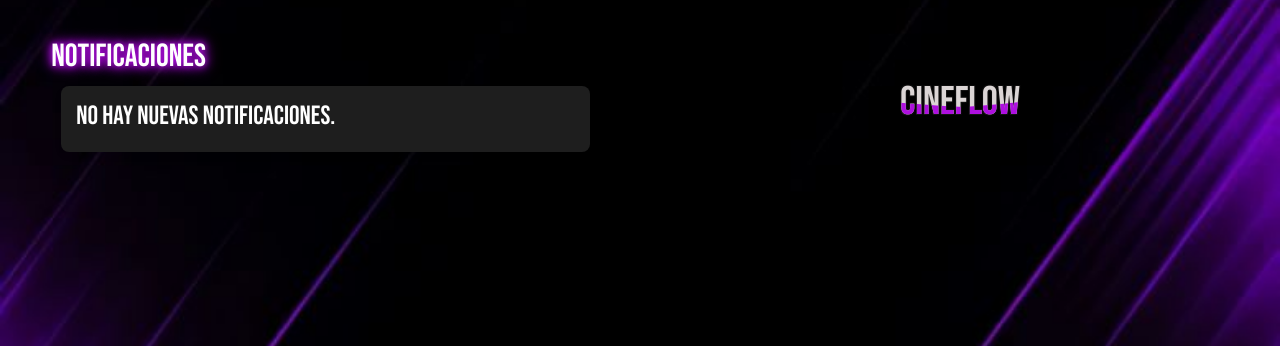
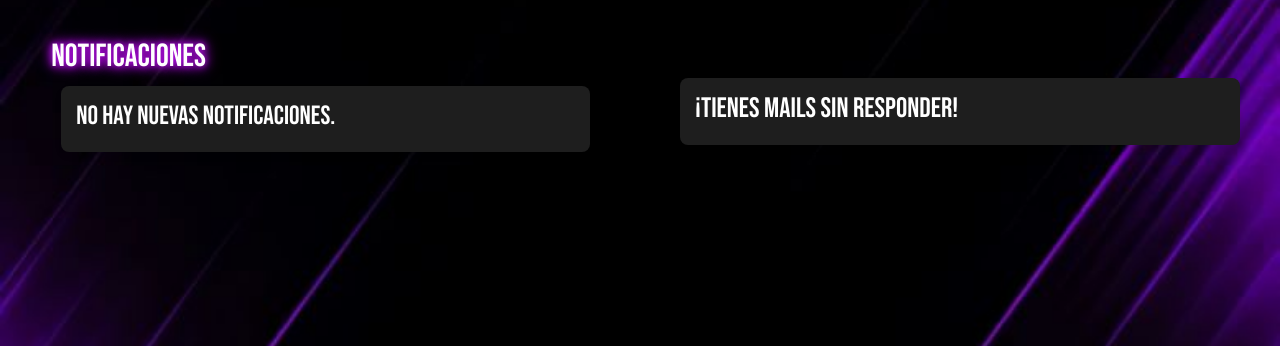
Before and after one commit to xKensho47/CProyectoMS, a PHP site: page /notificaciones.php in a window 1280 px wide. Shown: the part 98-444 px from the top of the page. Run offline with PHP 8.4, Linux system fonts and the light colour scheme; a user stored in the database is signed in; data comes from the database, SQL or seed files in the repository.

Commit message:
nuevas notificaciones

```diff
--- a/css/estilos.css
+++ b/css/estilos.css
@@ -2948,3 +2948,4 @@ tbody {
     align-items: center;
     justify-content: center;
 }
+/*NOTIFICACIONES DE CONTACTO*/
--- a/notificaciones.php
+++ b/notificaciones.php
@@ -127,7 +127,7 @@ session_start(); ?>
                 if($id_tipo==2){
 
                    echo' <aside class="contact">
-                        <div class="contacto">
+                   <div class="contacto">
                             <div style="position: relative; display: inline-block;">
                                 <h2 class="borde">¿Tenés alguna duda o consulta?</h2>
                                 <h2 class="wave" style="position: absolute; top: 0; left: 0;">¿Tenés alguna duda o consulta?</h2>
@@ -140,14 +140,13 @@ session_start(); ?>
                         </div>
                     </aside>';
                 }else{
-                    echo' <aside class="contact">
-                    <div class="contacto">
-                        <div style="position: relative; display: inline-block;">
-                            <h2 class="borde">cineflow</h2>
-                            <h2 class="wave" style="position: absolute; top: 0; left: 0;">cineflow</h2>
-                        </div>
-                    </div>
-                    </aside>';
+                    echo'<aside class="contact ">
+
+                            <div class="notificacion">
+                                <p class="mensaje">¡tienes mails sin responder!</p>
+                                <span class="fecha"></span>
+                            </div>
+                        </aside>';
                 }
             ?>
         </main>
```
